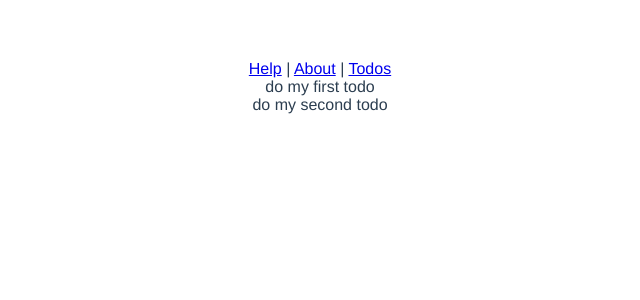
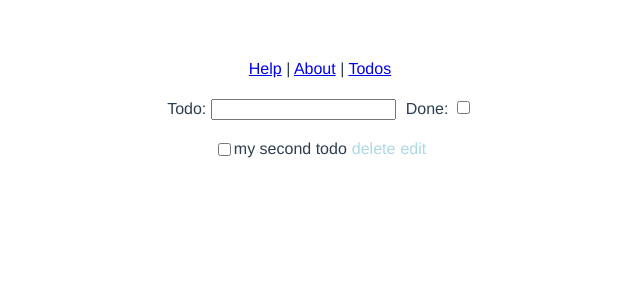
Before and after one commit to npgr/vue-todos, a Vue app: page / in a window 1280 px wide. Shown: the top 300 px of the page, without its empty margins (320-960 px from the left). Built offline with nearby package versions, Linux system fonts and the light colour scheme.

Commit message:
feat: todo filter component with actions

```diff
--- /dev/null
+++ b/src/components/TodoFilter.vue
@@ -0,0 +1,50 @@
+<template>
+  <div class="filter-todo">
+    <label for="title">Todo: </label>
+    <input
+      name="title"
+      type="text"
+      autocomplete="off"
+      :value="filter.title"
+      @input="handleChangeTitle"
+    />
+    <label for="done">Done: </label>
+    <input
+      type="checkbox"
+      name="done"
+      :checked="filter.done"
+      @click="handleChangeDone"
+    />
+  </div>
+</template>
+
+<script>
+import { Filter } from "@/models/Filter";
+
+export default {
+  name: "TodoFilter",
+  props: {
+    filter: Filter,
+    changeTitleFilter: Function,
+    changeDoneFilter: Function
+  },
+  methods: {
+    handleChangeTitle(e) {
+      this.changeTitleFilter(e.target.value);
+    },
+    handleChangeDone() {
+      this.changeDoneFilter();
+    }
+  }
+};
+</script>
+
+<style scoped>
+.filter-todo {
+  margin-bottom: 20px;
+}
+
+label[for="done"] {
+  margin-left: 10px;
+}
+</style>
--- /dev/null
+++ b/src/store/actions.ts
@@ -0,0 +1,11 @@
+export default {
+  changeTitleFilter: ({ commit }: any, title: string) => {
+    commit("changeTitleFilter", title);
+  },
+  changeDoneFilter: ({ commit }: any) => {
+    commit("changeDoneFilter");
+  },
+  changeDoneTodo: ({ commit }: any, id: number) => {
+    commit("changeDoneTodo", id);
+  }
+};
--- a/src/store/getters.ts
+++ b/src/store/getters.ts
@@ -3,7 +3,7 @@ import { TodoState } from "@/store";
 
 const plain = (title: string) => title.trim().toLowerCase();
 
-export const getters = {
+export default {
   filteredTodos: ({ todos, filter }: TodoState): Todo[] => {
     const filteredByDone = todos.filter(({ done }) => done === filter.done);
     return !filter.title.trim()
--- a/src/store/index.ts
+++ b/src/store/index.ts
@@ -2,7 +2,9 @@ import Vue from "vue";
 import Vuex from "vuex";
 import { Todo } from "@/models/Todo";
 import { Filter } from "@/models/Filter";
-import { getters } from "@/store/getters";
+import getters from "@/store/getters";
+import mutations from "@/store/mutations";
+import actions from "@/store/actions";
 
 Vue.use(Vuex);
 
@@ -19,13 +21,13 @@ const initialState: TodoState = {
   todos: [
     {
       id: 1,
-      title: "do my first todo",
-      done: false,
+      title: "my first todo",
+      done: true,
       editing: false
     },
     {
       id: 2,
-      title: "do my second todo",
+      title: "my second todo",
       done: false,
       editing: false
     }
@@ -35,7 +37,7 @@ const initialState: TodoState = {
 export default new Vuex.Store<TodoState>({
   state: initialState,
   getters: getters,
-  mutations: {},
-  actions: {},
+  mutations: mutations,
+  actions: actions,
   modules: {}
 });
--- /dev/null
+++ b/src/store/mutations.ts
@@ -0,0 +1,14 @@
+import { TodoState } from "@/store";
+
+export default {
+  changeTitleFilter: (state: TodoState, title: string) => {
+    state.filter.title = title;
+  },
+  changeDoneFilter: (state: TodoState) => {
+    state.filter.done = !state.filter.done;
+  },
+  changeDoneTodo: (state: TodoState, id: number) => {
+    const index = state.todos.findIndex(todo => todo.id === id);
+    state.todos[index].done = !state.todos[index].done;
+  }
+};
--- a/src/views/TodoList.vue
+++ b/src/views/TodoList.vue
@@ -1,20 +1,61 @@
 <template>
   <div class="todo-list">
+    <TodoFilter
+      :filter="filter"
+      :changeTitleFilter="changeTitleFilter"
+      :changeDoneFilter="changeDoneFilter"
+    />
     <div v-for="todo in filteredTodos" :key="todo.id" class="todo-item">
+      <input
+        type="checkbox"
+        name="done"
+        :id="todo.id"
+        :checked="todo.done"
+        @click="handleTodoDone"
+      />
       <div>{{ todo.title }}</div>
+      <div class="delete-todo">delete</div>
+      <div class="edit-todo">edit</div>
     </div>
   </div>
 </template>
 
 <script>
-import { mapState, mapGetters } from "vuex";
+import { mapState, mapGetters, mapActions } from "vuex";
+import TodoFilter from "@/components/TodoFilter.vue";
 
 export default {
   name: "TodoList",
-  components: {},
+  components: { TodoFilter },
   computed: {
-    ...mapState(["filters"]),
+    ...mapState(["filter"]),
     ...mapGetters(["filteredTodos"])
+  },
+  methods: {
+    ...mapActions(["changeTitleFilter", "changeDoneFilter", "changeDoneTodo"]),
+    handleTodoDone(e) {
+      const id = parseInt(e.target.id);
+      this.changeDoneTodo(id);
+    }
   }
 };
 </script>
+
+<style scoped lang="scss">
+.todo-list {
+  margin-top: 20px;
+}
+.todo-item {
+  display: flex;
+  justify-content: center;
+}
+.delete-todo,
+.edit-todo {
+  color: lightblue;
+  margin-left: 5px;
+  cursor: pointer;
+  &:hover {
+    text-decoration: underline;
+  }
+}
+</style>
```
Also changed, not shown: 1 other file (tests, documents, lock files or other folders).
